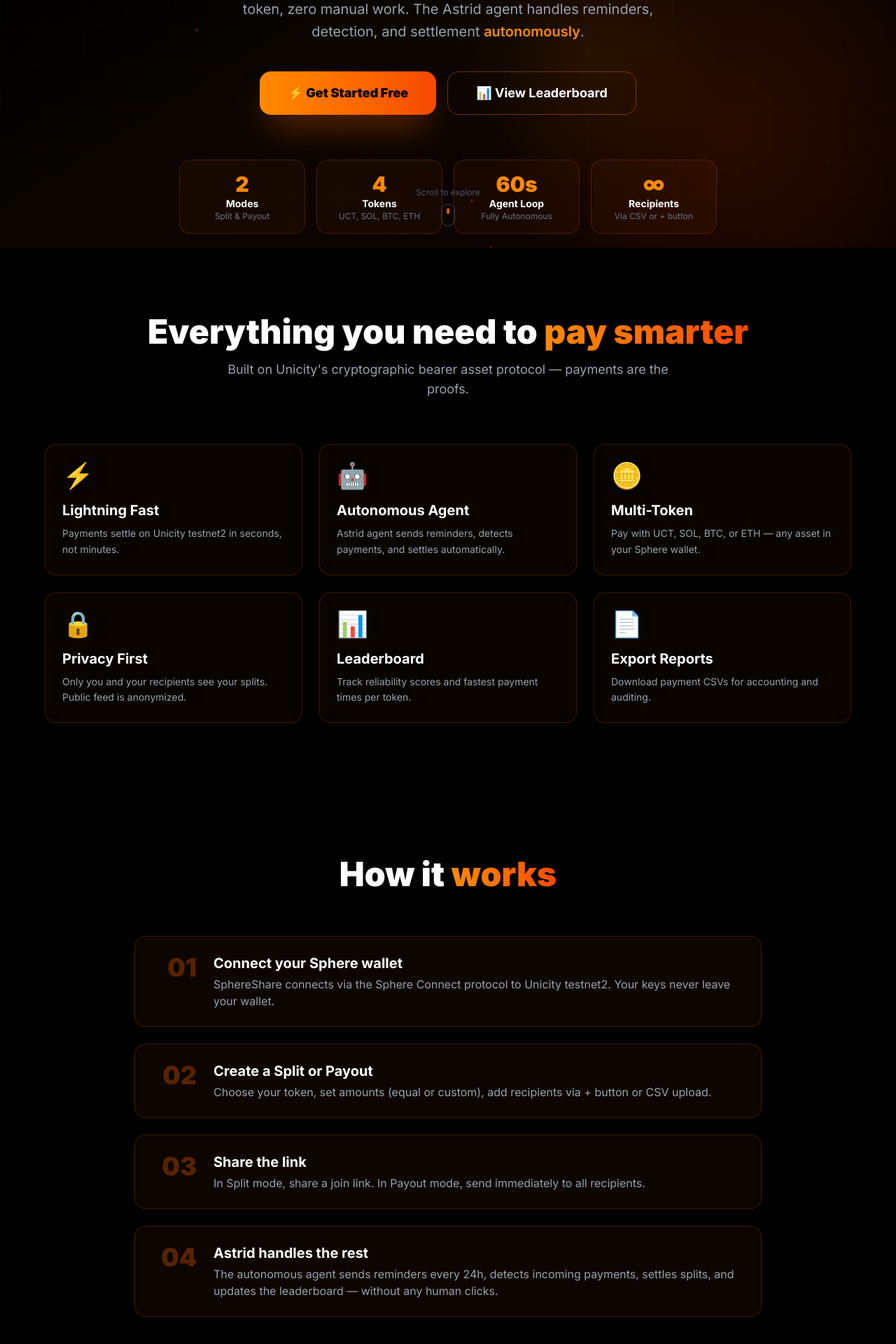
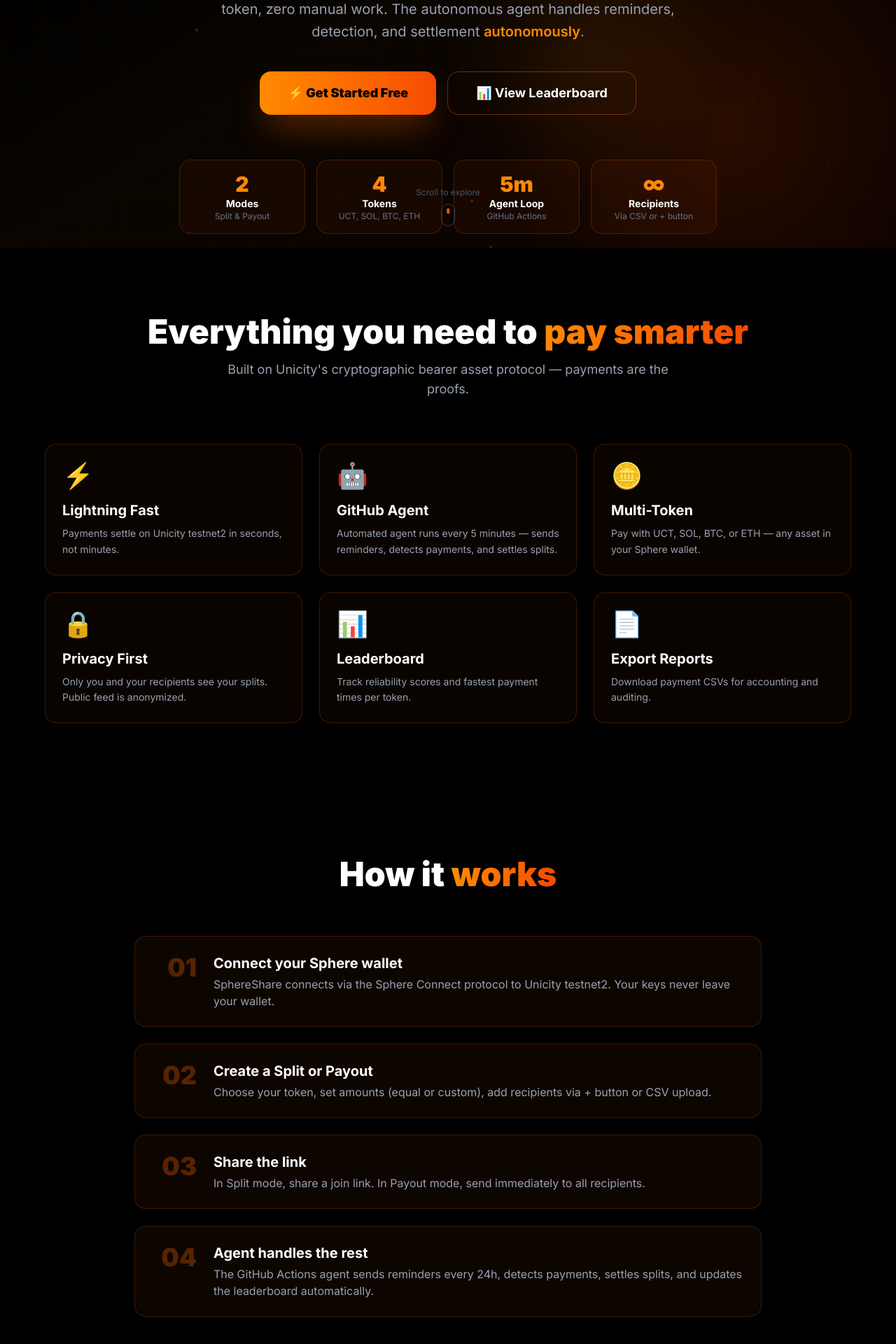
Before and after one commit to Pawan4291/sphereshare, a React (Vite) app: page / in a window 1280 px wide. Shown: the part 446-2366 px from the top of the page at 70% size. Built offline with nearby package versions, Linux system fonts and the light colour scheme; no server answers.

Commit message:
fix: landing page

```diff
--- a/src/pages/LandingPage.tsx
+++ b/src/pages/LandingPage.tsx
@@ -16,8 +16,8 @@
   },
   {
     icon: '🤖',
-    title: 'Autonomous Agent',
-    desc: 'Astrid agent sends reminders, detects payments, and settles automatically.',
+    title: 'GitHub Agent',
+    desc: 'Automated agent runs every 5 minutes — sends reminders, detects payments, and settles splits.',
     gradient: 'from-orange-400/20 to-transparent',
   },
   {
@@ -49,7 +49,7 @@
 const STATS = [
   { value: '2', label: 'Modes', sub: 'Split & Payout' },
   { value: '4', label: 'Tokens', sub: 'UCT, SOL, BTC, ETH' },
-  { value: '60s', label: 'Agent Loop', sub: 'Fully Autonomous' },
+  { value: '5m', label: 'Agent Loop', sub: 'GitHub Actions' },
   { value: '∞', label: 'Recipients', sub: 'Via CSV or + button' },
 ];
 
@@ -168,7 +168,7 @@
           transition={{ delay: 0.7 }}
         >
           Split bills with friends or send bulk payouts to hundreds — with any token, zero manual
-          work. The Astrid agent handles reminders, detection, and settlement{' '}
+          work. The autonomous agent handles reminders, detection, and settlement{' '}
           <span className="text-orange-400 font-semibold">autonomously</span>.
         </motion.p>
 
@@ -324,8 +324,8 @@
               },
               {
                 num: '04',
-                title: 'Astrid handles the rest',
-                desc: 'The autonomous agent sends reminders every 24h, detects incoming payments, settles splits, and updates the leaderboard — without any human clicks.',
+                title: 'Agent handles the rest',
+              desc: 'The GitHub Actions agent sends reminders every 24h, detects payments, settles splits, and updates the leaderboard automatically.',
               },
             ].map((step, i) => (
               <motion.div
```
